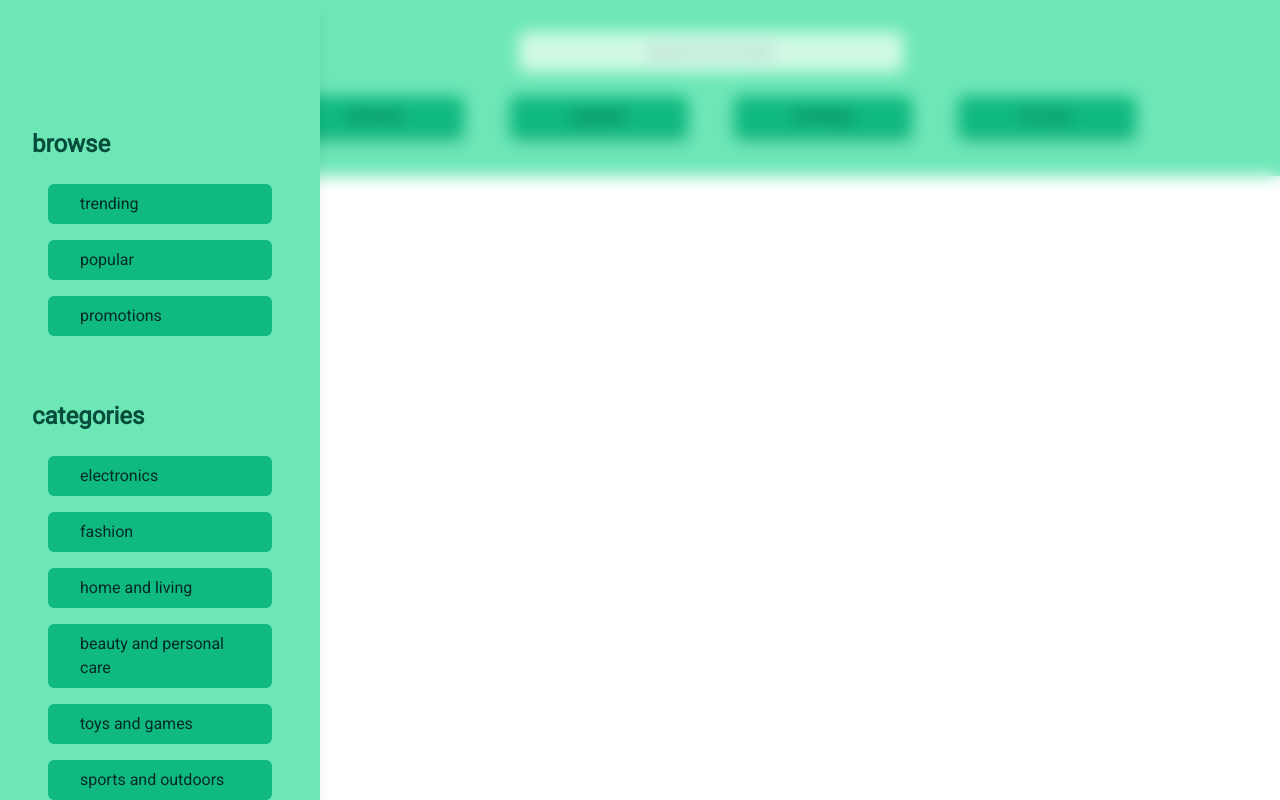
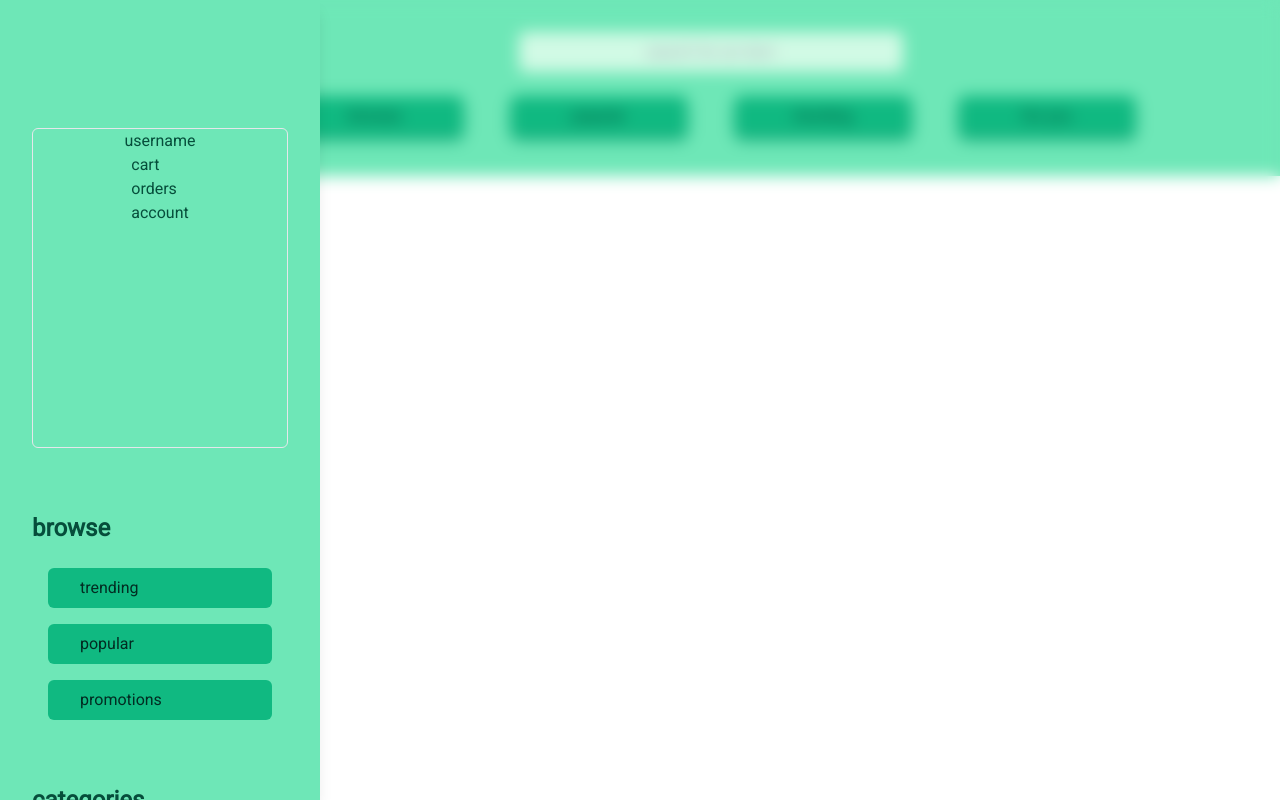
Before and after one commit to pradhanishan/pasal, a Next.js app: page / in a window 1280 px wide. Both pictures are taken after a click on the element 48 px from the left and 48 px from the top of the page. Built offline with nearby package versions, Linux system fonts and the light colour scheme.

Commit message:
before auth

```diff
--- a/src/components/drawer/drawer-body.tsx
+++ b/src/components/drawer/drawer-body.tsx
@@ -1,5 +1,6 @@
 'use client';
 
+import UserCard from '../user-card';
 import DrawerStack from './drawer-stack';
 import { drawerStacks } from '@/data/drawer-stacks';
 type TDrawerBodyProps = {
@@ -15,6 +16,7 @@ export default function DrawerBody({ handleCloseDrawer }: TDrawerBodyProps) {
       {/* drawer body */}
       <div className='flex w-full flex-col  justify-start space-y-8 overflow-y-auto bg-emerald-300 px-8 pt-32 shadow-lg sm:w-3/4 md:w-1/2 lg:w-1/4 dark:bg-zinc-900'>
         <div className='flex flex-col space-y-16'>
+          <UserCard />
           {/* Drawer stacks and items */}
           {Array.from(drawerStacks).map(([key, value]) => {
             return (
--- /dev/null
+++ b/src/components/user-card.tsx
@@ -0,0 +1,13 @@
+export default function UserCard() {
+  return (
+    <div className='flex min-h-80 flex-col items-center justify-start rounded-md border'>
+      <div></div>
+      <h1>username</h1>
+      <ul>
+        <li>cart</li>
+        <li>orders</li>
+        <li>account</li>
+      </ul>
+    </div>
+  );
+}
```
